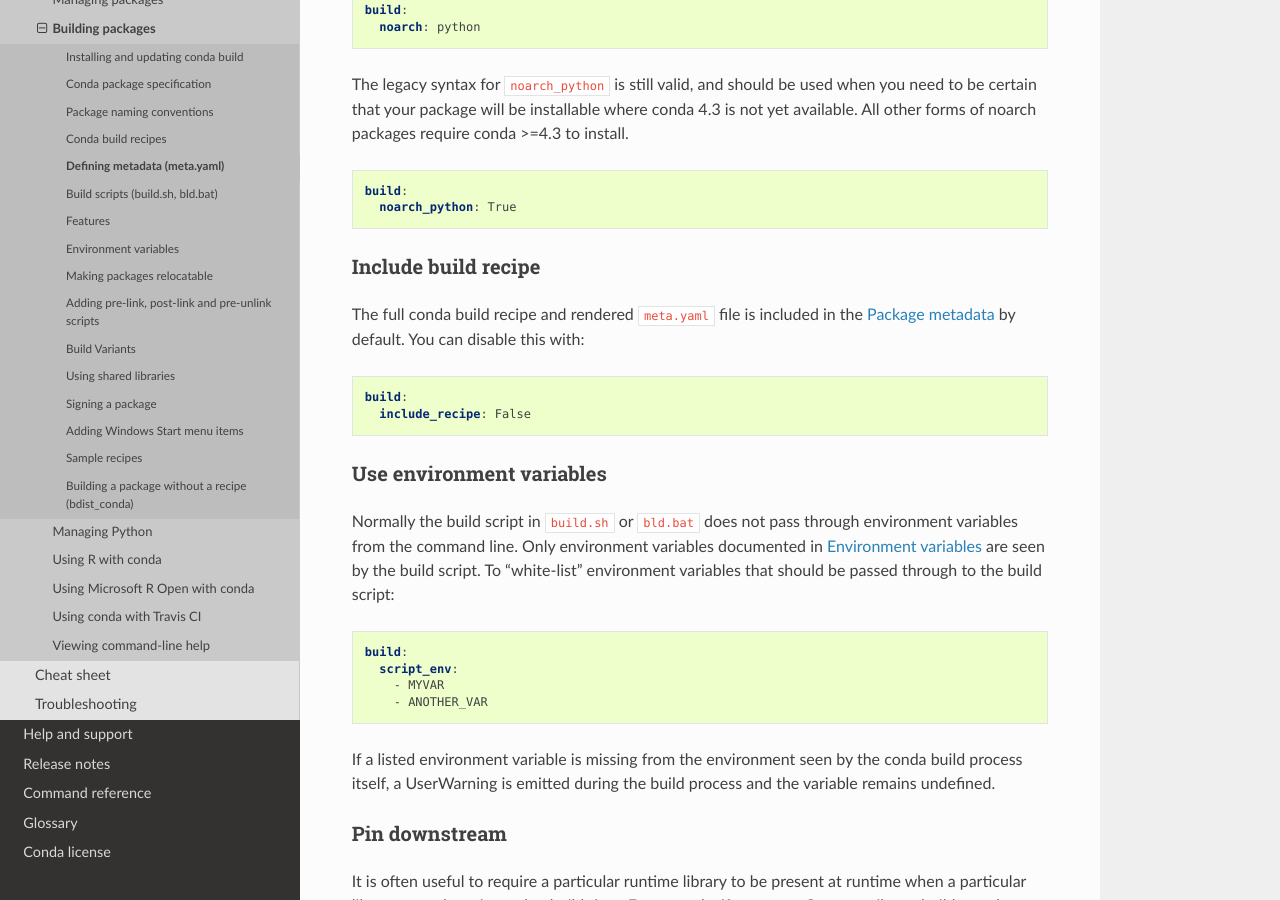
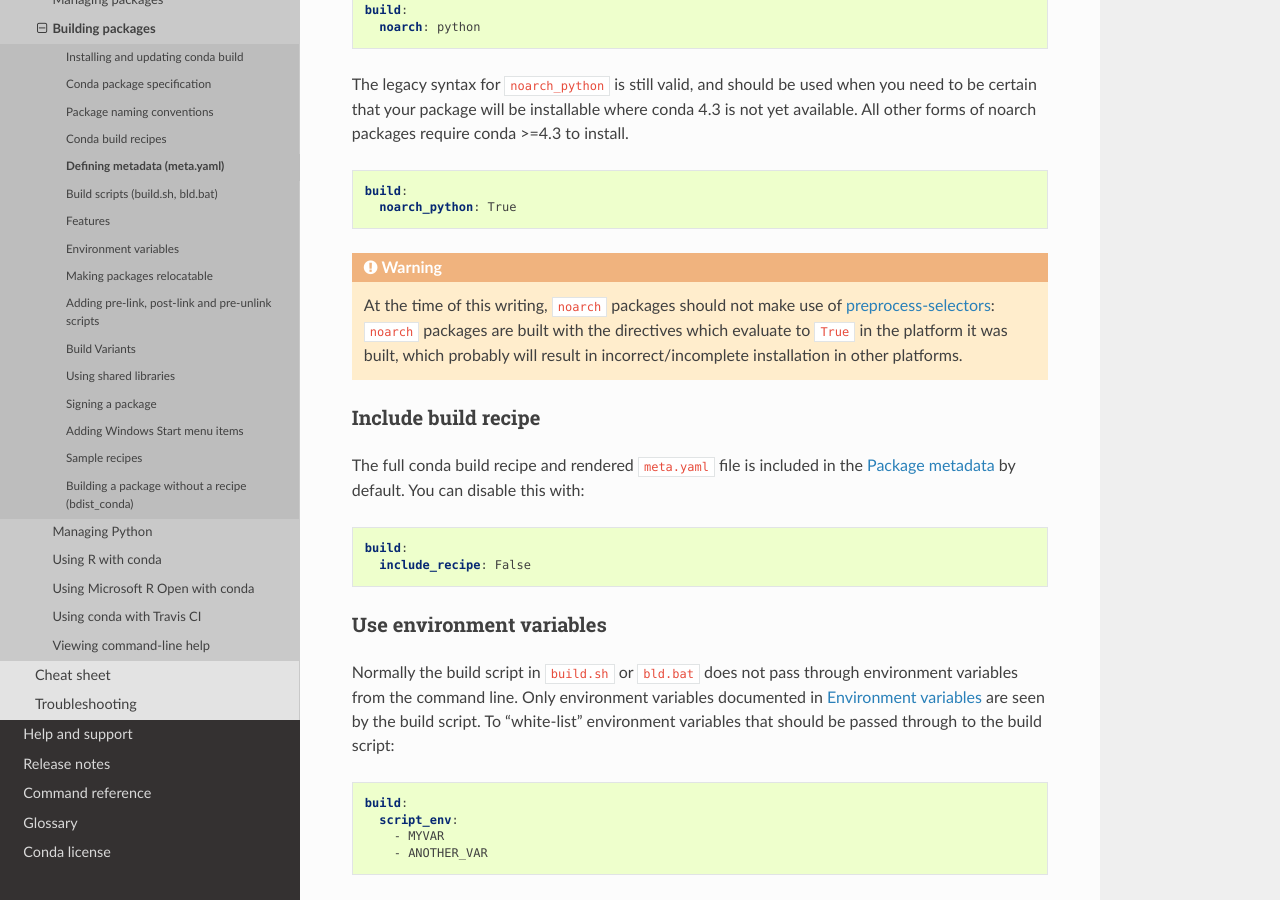
Before and after one commit to conda/conda-docs, a Sphinx documentation site: the page built from docs/source/user-guide/tasks/build-packages/define-metadata.rst, in a window 1280 px wide and 900 px high, scrolled down 9573 px. Built offline with Sphinx 7.4.7 and the Read the Docs theme 2.0.0, drawn with Linux system fonts in a browser that asks for light colours.

Commit message:
Add a warning about mixing noarch and preprocessor selectors
Fix #1024

```diff
--- a/docs/source/user-guide/tasks/build-packages/define-metadata.rst
+++ b/docs/source/user-guide/tasks/build-packages/define-metadata.rst
@@ -551,6 +551,12 @@ conda >=4.3 to install.
    build:
      noarch_python: True
 
+.. warning::
+
+  At the time of this writing, ``noarch`` packages should not make use of `preprocess-selectors`_:
+  ``noarch`` packages are built with the directives which evaluate to ``True`` in the platform
+  it was built, which probably will result in incorrect/incomplete installation in other
+  platforms.
 
 Include build recipe
 --------------------
```
